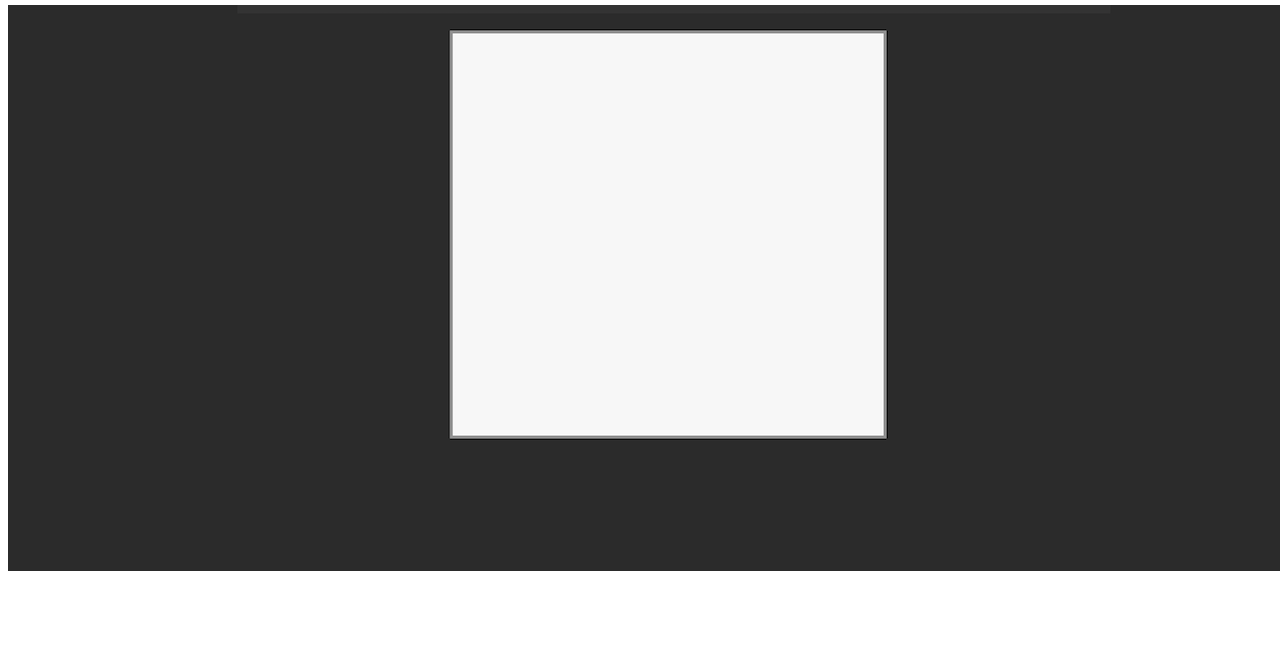
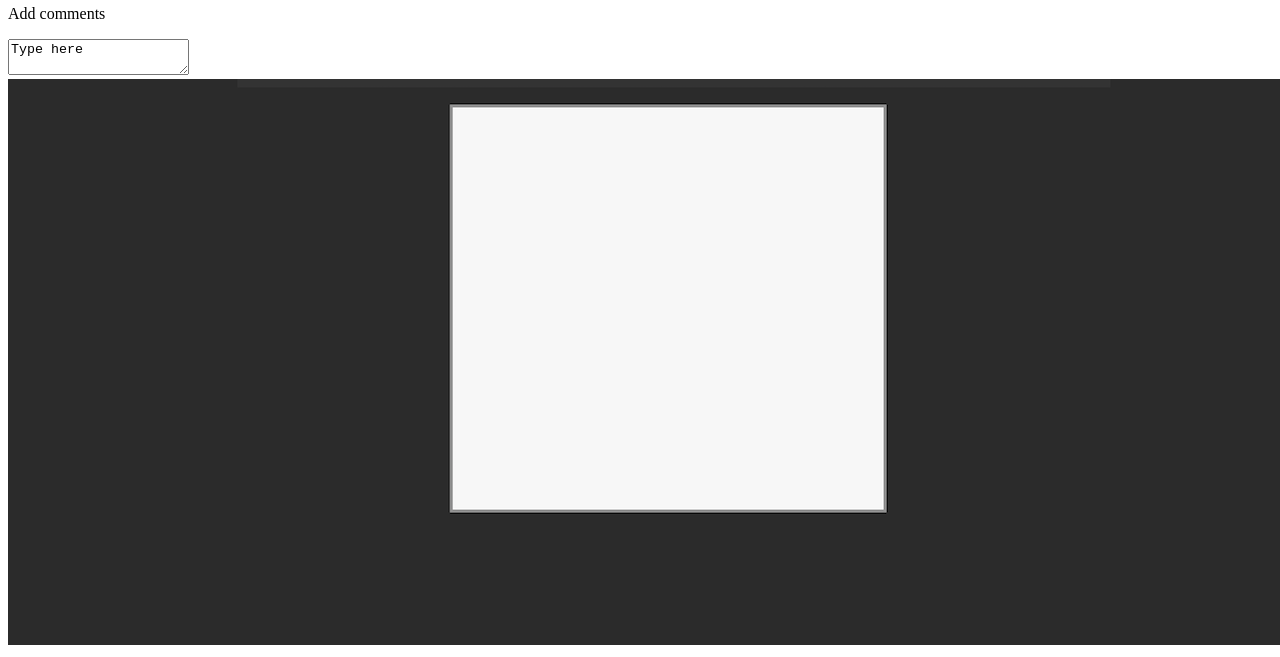
Before and after one commit to Quaid1/gh-pages, a plain HTML site: page index.html in a window 1280 px wide. Shown: the part 279-936 px from the top of the page. Before the commit the page ends 862 px from the top, so only its background shows below. Drawn offline with Linux system fonts and the light colour scheme.

Commit message:
Update index.html

```diff
--- a/index.html
+++ b/index.html
@@ -11,6 +11,8 @@
 <html>
   <body>
     <h2>Training Course</h2>
+    <p>Add comments</p>
+    <textarea>Type here</textarea>
     <img src="box.png" alt="picture">
   </body>
 </html>
```
